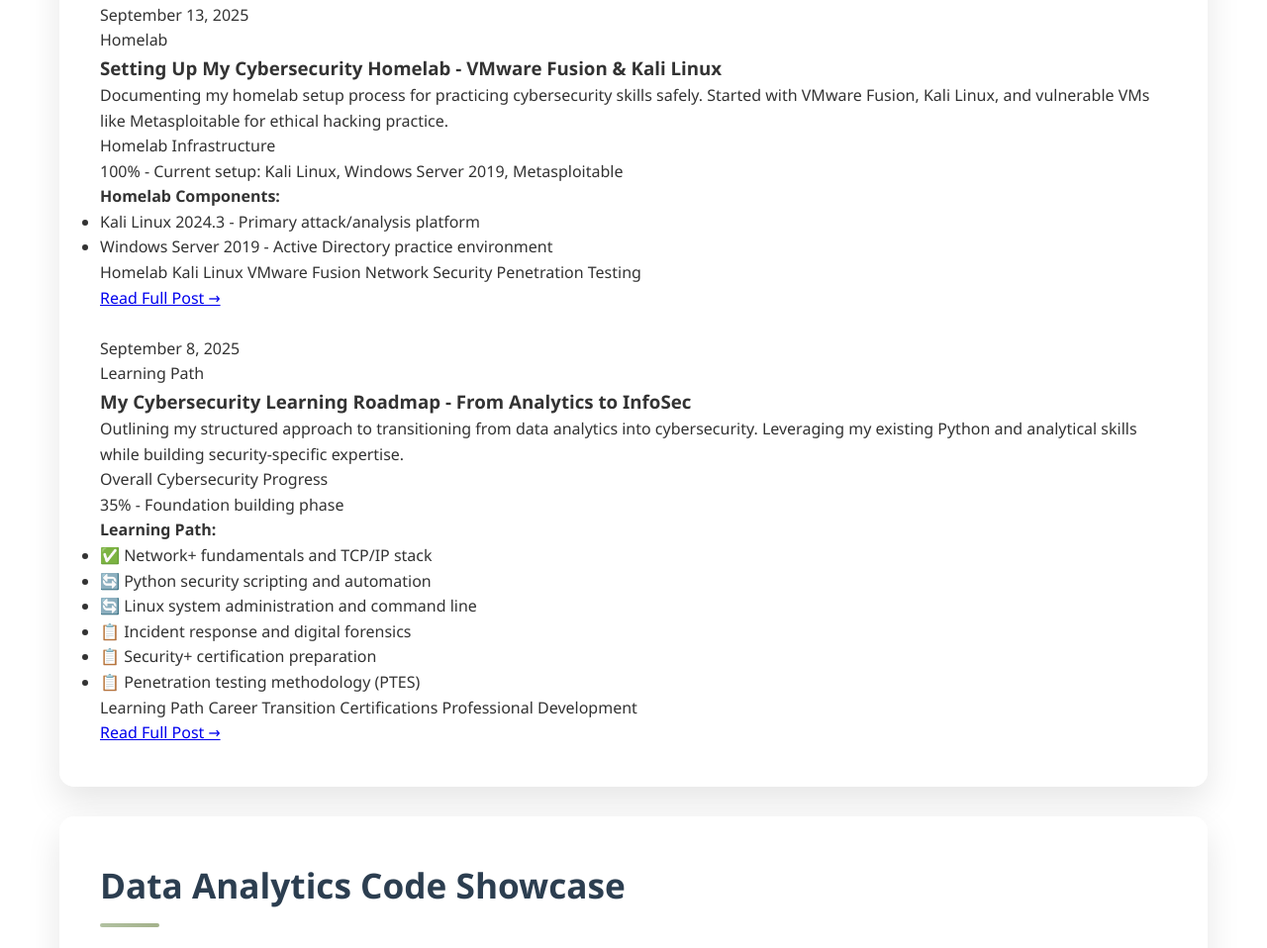
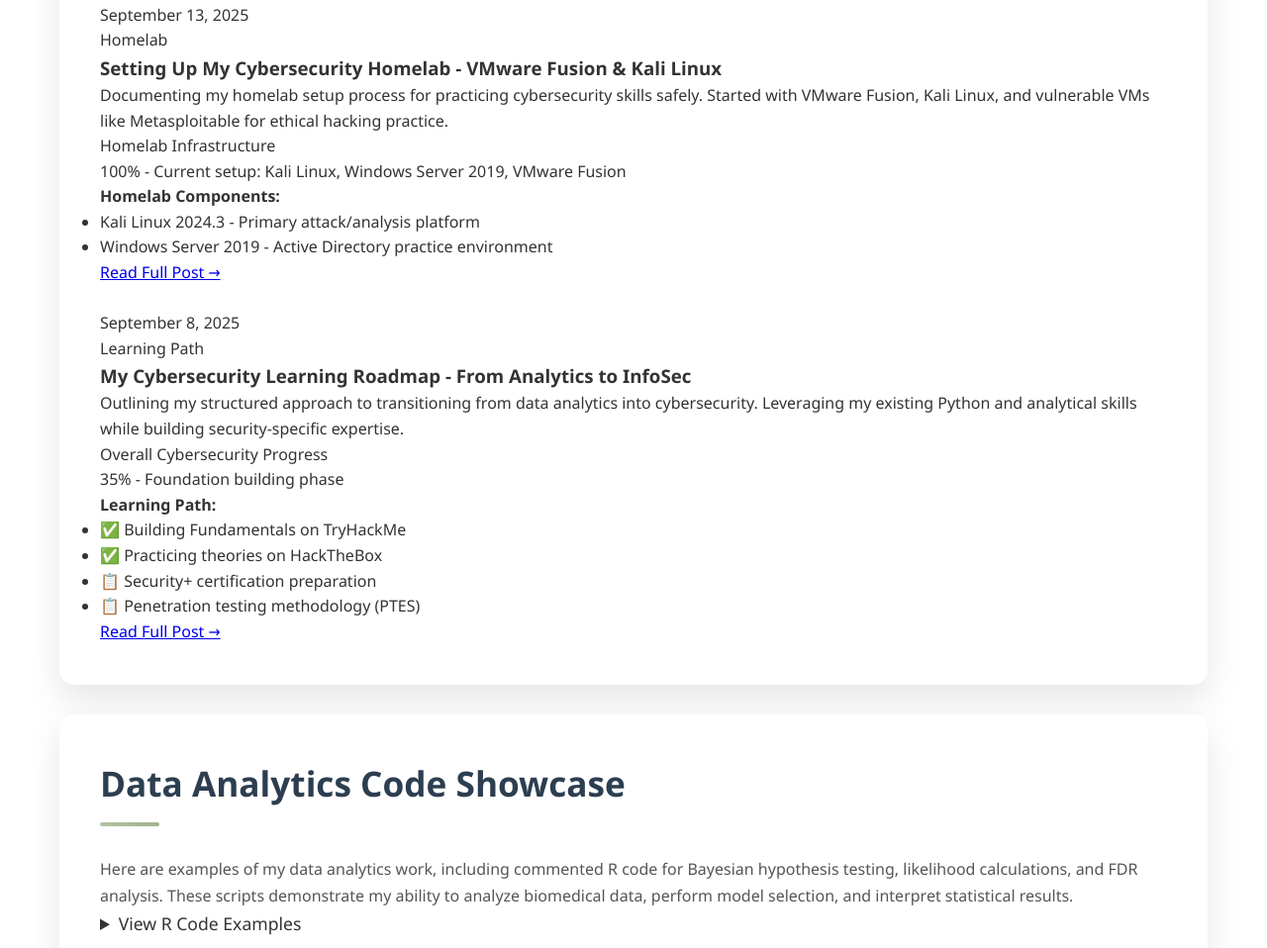
Before and after one commit to markuzhehe/markjsantiagoo.github.io, a plain HTML site: page index copy.html in a window 1280 px wide. Shown: the part 2998-3956 px from the top of the page at 99% size. Drawn offline with Linux system fonts and the light colour scheme.

Commit message:
Manual edits: update portfolio content

```diff
--- a/index copy.html
+++ b/index copy.html
@@ -422,7 +422,7 @@
                         <div class="progress-bar">
                             <div class="progress-fill" style="width: 100%"></div>
                         </div>
-                        <div class="progress-text">100% - Current setup: Kali Linux, Windows Server 2019, Metasploitable</div>
+                        <div class="progress-text">100% - Current setup: Kali Linux, Windows Server 2019, VMware Fusion</div>
                     </div>
                     <div class="key-insights">
                         <h4>Homelab Components:</h4>
@@ -431,13 +431,7 @@
                             <li>Windows Server 2019 - Active Directory practice environment</li>
                         </ul>
                     </div>
-                    <div class="blog-tags">
-                        <span class="blog-tag">Homelab</span>
-                        <span class="blog-tag">Kali Linux</span>
-                        <span class="blog-tag">VMware Fusion</span>
-                        <span class="blog-tag">Network Security</span>
-                        <span class="blog-tag">Penetration Testing</span>
-                    </div>
+
                     <a href="https://docs.google.com/document/d/1o8evFA8TzPEIojNr0YeVuD4YMGij7g29r9N9Vr_dbX4/edit?usp=sharing" class="read-more">Read Full Post →</a>
                 </div>
                 <div class="blog-post">
@@ -461,20 +455,13 @@
                     <div class="key-insights">
                         <h4>Learning Path:</h4>
                         <ul>
-                            <li>✅ Network+ fundamentals and TCP/IP stack</li>
-                            <li>🔄 Python security scripting and automation</li>
-                            <li>🔄 Linux system administration and command line</li>
-                            <li>📋 Incident response and digital forensics</li>
+                            <li>✅ Building Fundamentals on TryHackMe</li>
+                            <li>✅ Practicing theories on HackTheBox</li>
                             <li>📋 Security+ certification preparation</li>
                             <li>📋 Penetration testing methodology (PTES)</li>
                         </ul>
                     </div>
-                    <div class="blog-tags">
-                        <span class="blog-tag">Learning Path</span>
-                        <span class="blog-tag">Career Transition</span>
-                        <span class="blog-tag">Certifications</span>
-                        <span class="blog-tag">Professional Development</span>
-                    </div>
+
                     <a href="https://docs.google.com/document/d/1SCqjxGQF4RdX9ejJ3AsYwEurNaSUYkL4Ofy5tfzSnZM/edit?usp=sharing" class="read-more">Read Full Post →</a>
                 </div>
             </section>
```
